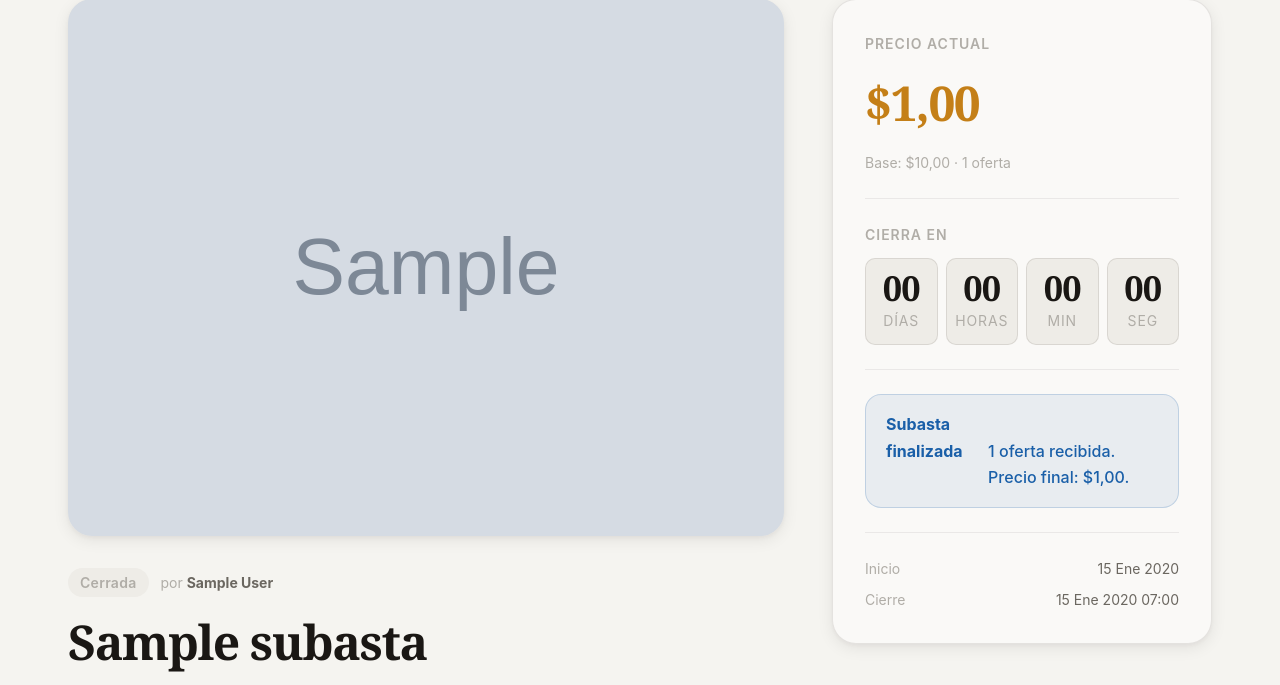
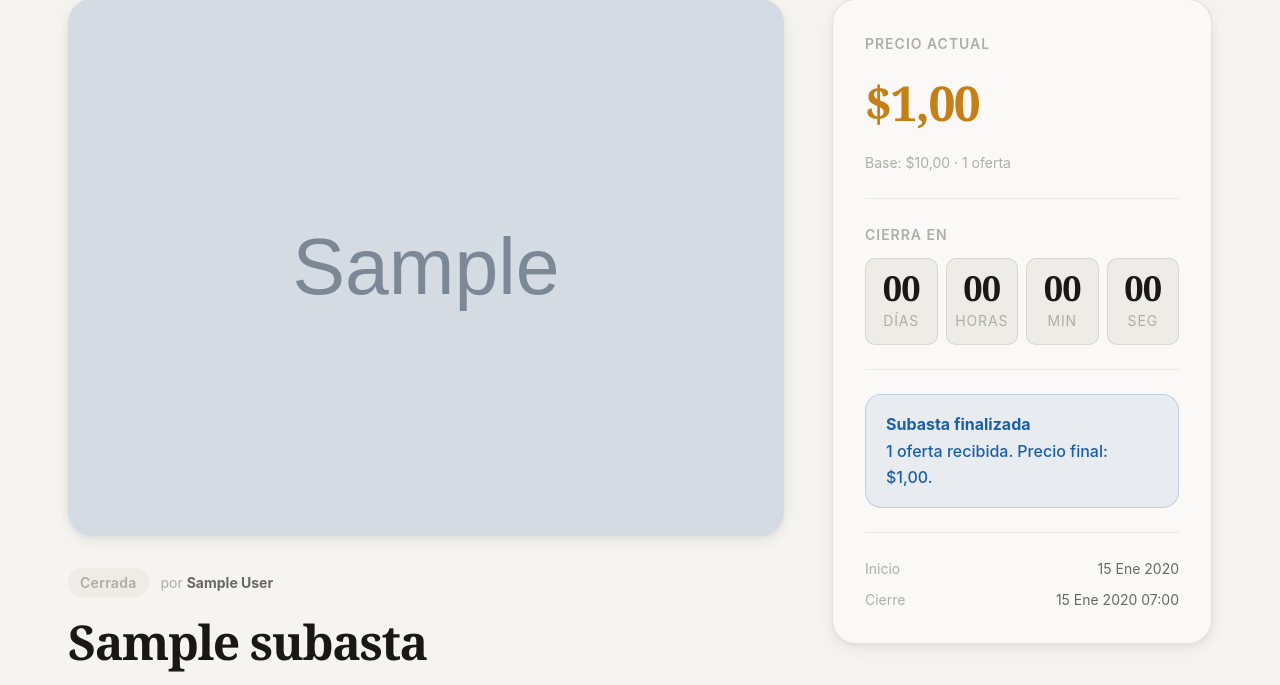
Before and after one commit to javiersandovaltap-beep/martillo-virtual, a Django app: page /subasta/1/ in a window 1280 px wide. Shown: the part 208-893 px from the top of the page. Run offline with Django 5.2, Linux system fonts and the light colour scheme; tables that the repository leaves empty hold one stand-in row (values such as "Sample post"); grey boxes marked "Sample" are stand-in pictures; some web fonts are replaced.

Commit message:
fix(frontend): homepage title + finalizada alert alignment
Bug 1: browser tab title said 'Subastas Activas' on homepage
- inicio.html {% block title %} was 'Subastas Activas'
- Homepage now shows tabs (activas/cerradas/todas), title should be brand
- Changed to 'MartilloVirtual' (consistent with base.html default)

Bug 2: 'Subasta finalizada' alert text was misaligned
- .alert CSS uses display:flex (designed for icon + text)
- Our finalizada alerts have no icon, just text with <br/>
- <br/> in flex container creates anonymous flex items
- gap:var(--space-3) added horizontal offset between lines
- Fix: override display:block in inline style for both alerts
  (ganador alert + con-ofertas alert)

Tests: 119 passing (no regression).

```diff
--- a/subastas/templates/subastas/inicio.html
+++ b/subastas/templates/subastas/inicio.html
@@ -1,5 +1,5 @@
 {% extends "base.html" %}
-{% block title %}Subastas Activas{% endblock %}
+{% block title %}MartilloVirtual{% endblock %}
 {% block content %}
 <section class="hero">
   <div>
--- a/subastas/templates/subastas/subasta_detail.html
+++ b/subastas/templates/subastas/subasta_detail.html
@@ -86,13 +86,13 @@
             {% endif %}
           {% else %}
             {% if subasta.tiene_ganador %}
-              <div class="alert alert--success" style="margin-bottom:var(--space-4);">
+              <div class="alert alert--success" style="display:block;margin-bottom:var(--space-4);">
                 <strong>Subasta finalizada</strong><br/>
                 Ganador: <strong>{{ subasta.ganador.username }}</strong><br/>
                 Monto ganador: <strong>${{ subasta.monto_ganador }}</strong>
               </div>
             {% elif subasta.total_ofertas > 0 %}
-              <div class="alert alert--info" style="margin-bottom:var(--space-4);">
+              <div class="alert alert--info" style="display:block;margin-bottom:var(--space-4);">
                 <strong>Subasta finalizada</strong><br/>
                 {{ subasta.total_ofertas }} oferta{{ subasta.total_ofertas|pluralize:"s" }} recibida{{ subasta.total_ofertas|pluralize:"s" }}. Precio final: ${{ subasta.precio_actual }}.
               </div>
```
